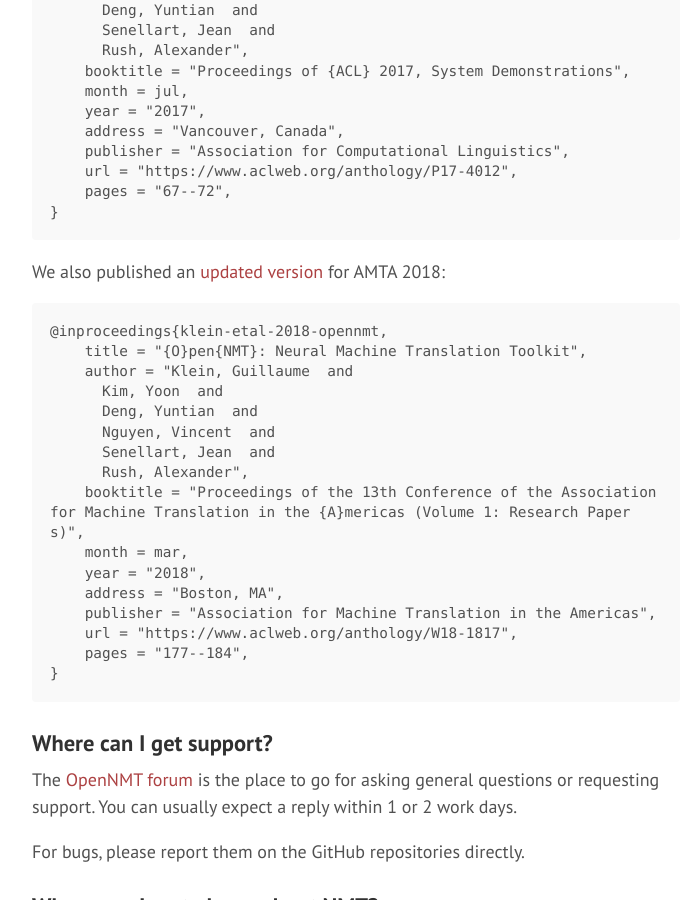
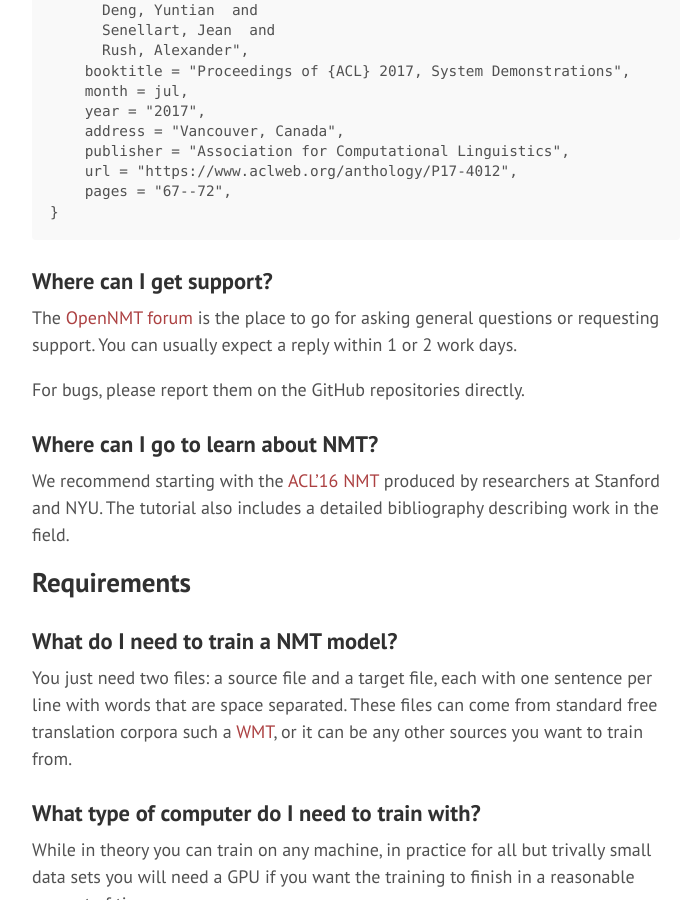
Before and after one commit to OpenNMT/opennmt.github.io, a Jekyll site: the page built from FAQ.md, in a window 1280 px wide and 900 px high, scrolled down 2347 px. Shown: the whole window, without its empty margins (284-974 px from the left). Built offline with Jekyll 4.4.1, drawn with Linux system fonts in a browser that asks for light colours.

Commit message:
Only keep first publication in "How to cite" section
The others are listed in the Publications page.

````diff
--- a/FAQ.md
+++ b/FAQ.md
@@ -64,27 +64,6 @@ If you are using the project for academic work, please cite the initial [system
 }
 ```
 
-We also published an [updated version](https://www.aclweb.org/anthology/W18-1817) for AMTA 2018:
-
-```
-@inproceedings{klein-etal-2018-opennmt,
-    title = "{O}pen{NMT}: Neural Machine Translation Toolkit",
-    author = "Klein, Guillaume  and
-      Kim, Yoon  and
-      Deng, Yuntian  and
-      Nguyen, Vincent  and
-      Senellart, Jean  and
-      Rush, Alexander",
-    booktitle = "Proceedings of the 13th Conference of the Association for Machine Translation in the {A}mericas (Volume 1: Research Papers)",
-    month = mar,
-    year = "2018",
-    address = "Boston, MA",
-    publisher = "Association for Machine Translation in the Americas",
-    url = "https://www.aclweb.org/anthology/W18-1817",
-    pages = "177--184",
-}
-```
-
 ### Where can I get support?
 
 The [OpenNMT forum](http://forum.opennmt.net/) is the place to go for asking general questions or requesting support. You can usually expect a reply within 1 or 2 work days.
````
